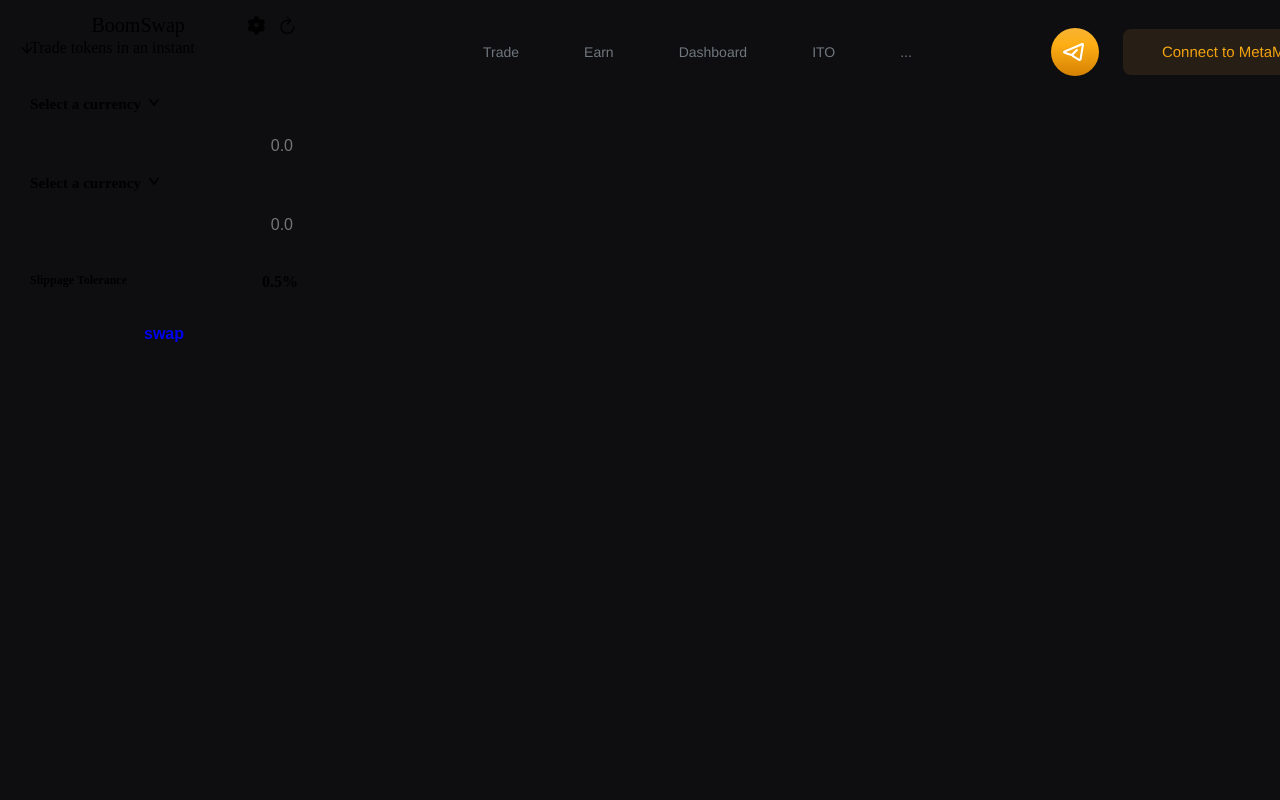
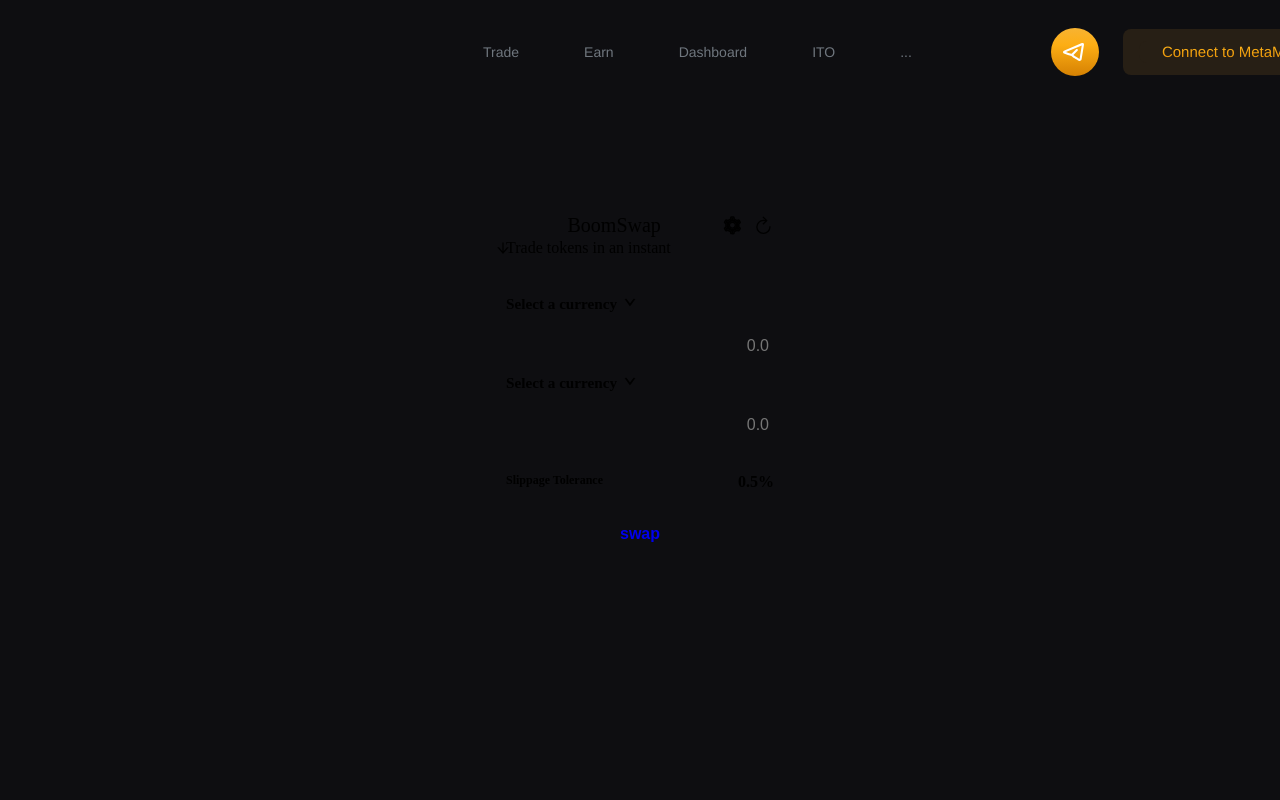
Before and after one commit to Endeavour-Innovations-Inc/BoomSwap, a React (Vite) app: page /trade in a window 1280 px wide. Shown: the top 800 px of the page. Built offline with nearby package versions, Linux system fonts and the light colour scheme; a web font is replaced by a local one.

Commit message:
Centered Trade View now need to figure out styling

```diff
--- a/src/screens/Trade/Trade.jsx
+++ b/src/screens/Trade/Trade.jsx
@@ -9,10 +9,13 @@
 
 // A recycleable component, SwapView defines the difference
 export const Trade = () => {
+
   return (
     <div className="converter">
       <div className="div">
-        <Card />
+        <div className="body">
+            <Card />
+        </div>
         <img className="vector" alt="Vector" src="vector.svg" />
         <div className="frame-3">
           <NavbarButtons />
--- a/src/screens/Trade/style.css
+++ b/src/screens/Trade/style.css
@@ -548,3 +548,9 @@
     top: 70px;
     white-space: nowrap;
   }
+
+  .converter .body {
+    display: flex;
+    justify-content: center;
+    padding: 200px 0;
+}
```
